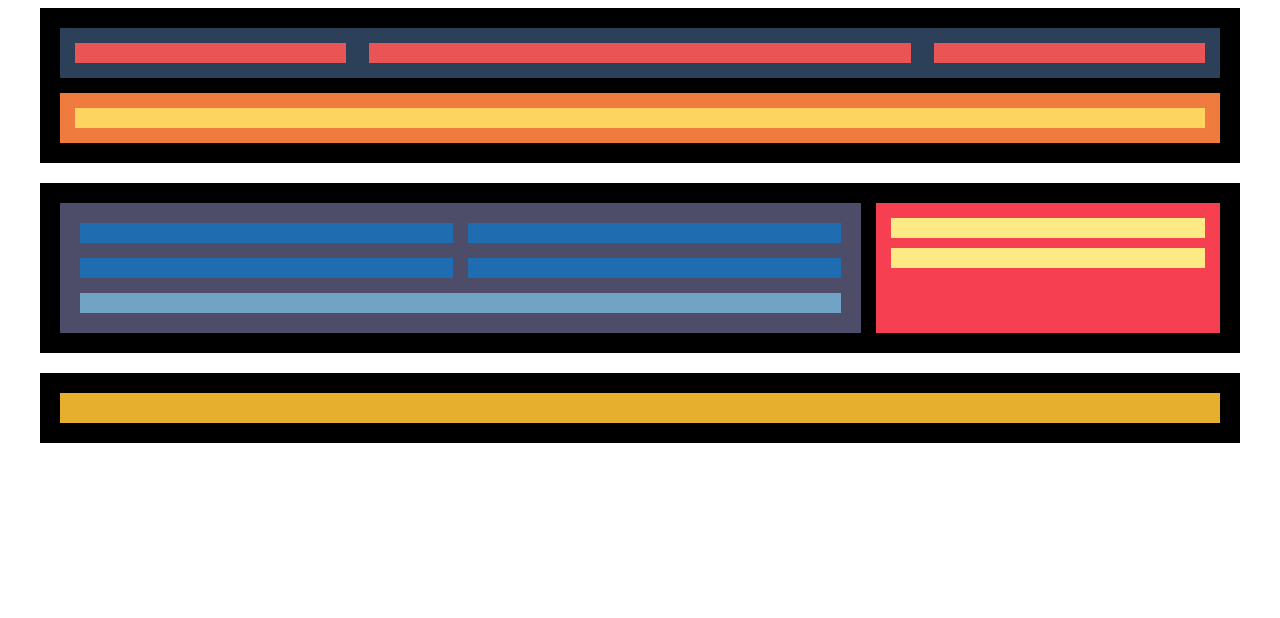
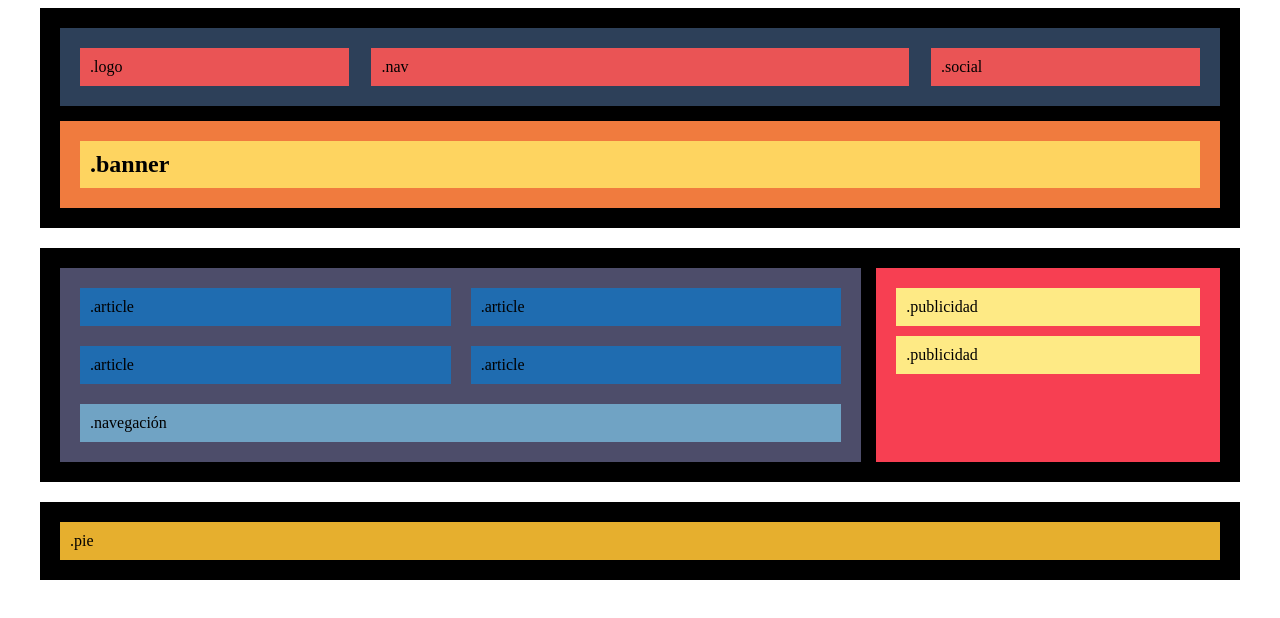
Before and after one commit to clara-cdp/SPRINT-1, a plain HTML site: page TASCA-1/nivell-1/index.html in a window 1280 px wide. Drawn offline with Linux system fonts and the light colour scheme.

Commit message:
added labels

```diff
--- a/TASCA-1/nivell-1/index.html
+++ b/TASCA-1/nivell-1/index.html
@@ -11,33 +11,33 @@
 
     <div class="container">
        <div class="subcontainer" id="sub_1">
-         <div id="sub_1_childA"></div>
-         <div id="sub_1_childB"></div>
-         <div id="sub_1_childA"></div>
+         <div id="sub_1_childA">.logo</div>
+         <div id="sub_1_childB">.nav</div>
+         <div id="sub_1_childA">.social</div>
        </div>
 
        <div class="subcontainer" id="sub_2">
-         <div id="sub_2_child"></div>
+         <div id="sub_2_child">.banner</div>
        </div>
     </div>
 
     <div class="container" id="cont_2">
         <div class="subcontainer" id="sub_3">
-            <div class="sub_3_child" style="grid-area: box_1"></div>
-            <div class="sub_3_child" style="grid-area: box_2" ></div>
-            <div class="sub_3_child" style="grid-area: box_3"></div>
-            <div class="sub_3_child" style="grid-area: box_4"></div>
-            <div class="sub_3_child" style="grid-area: box_5" id="blueish"></div>
+            <div class="sub_3_child" style="grid-area: box_1">.article</div>
+            <div class="sub_3_child" style="grid-area: box_2">.article</div>
+            <div class="sub_3_child" style="grid-area: box_3">.article</div>
+            <div class="sub_3_child" style="grid-area: box_4">.article</div>
+            <div class="sub_3_child" style="grid-area: box_5" id="blueish">.navegación</div>
         </div>
 
         <div class="subcontainer" id="sub_4">
-            <div class="sub_4_child"></div>
-            <div class="sub_4_child"></div>
+            <div class="sub_4_child">.publicidad</div>
+            <div class="sub_4_child">.publicidad</div>
         </div>
     </div>
 
     <div class="container">
-        <div class="subcontainer" id="sub_5"></div>
+        <div class="subcontainer" id="sub_5">.pie</div>
     </div>
 
 
--- a/TASCA-1/nivell-1/styles.css
+++ b/TASCA-1/nivell-1/styles.css
@@ -1,5 +1,6 @@
 *{
     box-sizing: border-box;
+    font-family: 'Times New Roman', Times, serif;
 }
 
 body {
@@ -23,7 +24,7 @@ body {
 
 .subcontainer {
     height:wrap;
-    padding: 15px;
+    padding: 20px;
     display: flex;
     justify-content: space-between;
     align-items: center;
@@ -34,28 +35,35 @@ body {
     flex-direction: row;
     align-items: space-between;
     gap: 2%;
+    display:flex;
+
 }
 
 #sub_2 {
     background-color:#f07b3e;
+    font-size: 1.5em;
+    font-weight: bold;
 }
 
 #sub_1_childA {
     background-color: #ea5455;
-    height: 20px;
+    height: wrap;
     width: 25%;
+    padding: 10px;
 }
 
 #sub_1_childB {
     background-color: #ea5455;
-    height: 20px;
+    height: wrap;
     width: 50%;
+    padding: 10px;
 }
 
 #sub_2_child{
     background-color: #fed460;
-    height: 20px;
+    height: wrap;
     width: 100%;
+    padding: 10px;
 }
 
 /*  ----------------- CONTAINER 2 ----------------  */
@@ -72,18 +80,17 @@ body {
     height: wrap;
     display: grid;
     grid-template-columns: 1fr 1fr;
-    grid-template-rows: 20px;
+    grid-template-rows: wrap;
     grid-template-areas:
         "box_1 box_2"
         "box_3 box_4"
         "box_5 box_5";
-    gap: 15px;
-    padding: 20px 20px;
+    grid-gap: 20px;
 }
 
 .sub_3_child {
     background-color:#1f6cb0;
-    height: 20px;
+    padding: 10px;
 }
 
 #blueish {
@@ -102,14 +109,15 @@ body {
 
 .sub_4_child {
     background-color: #feea85;
-    height: 20px;
     width: 100%;
+    padding: 10px;
 }
 
 /* ---------------- CONTAINER 5 ---------------*/
 
 #sub_5 {
     background-color: #e6af2e;
+    padding: 10px;
 }
 
 
```
